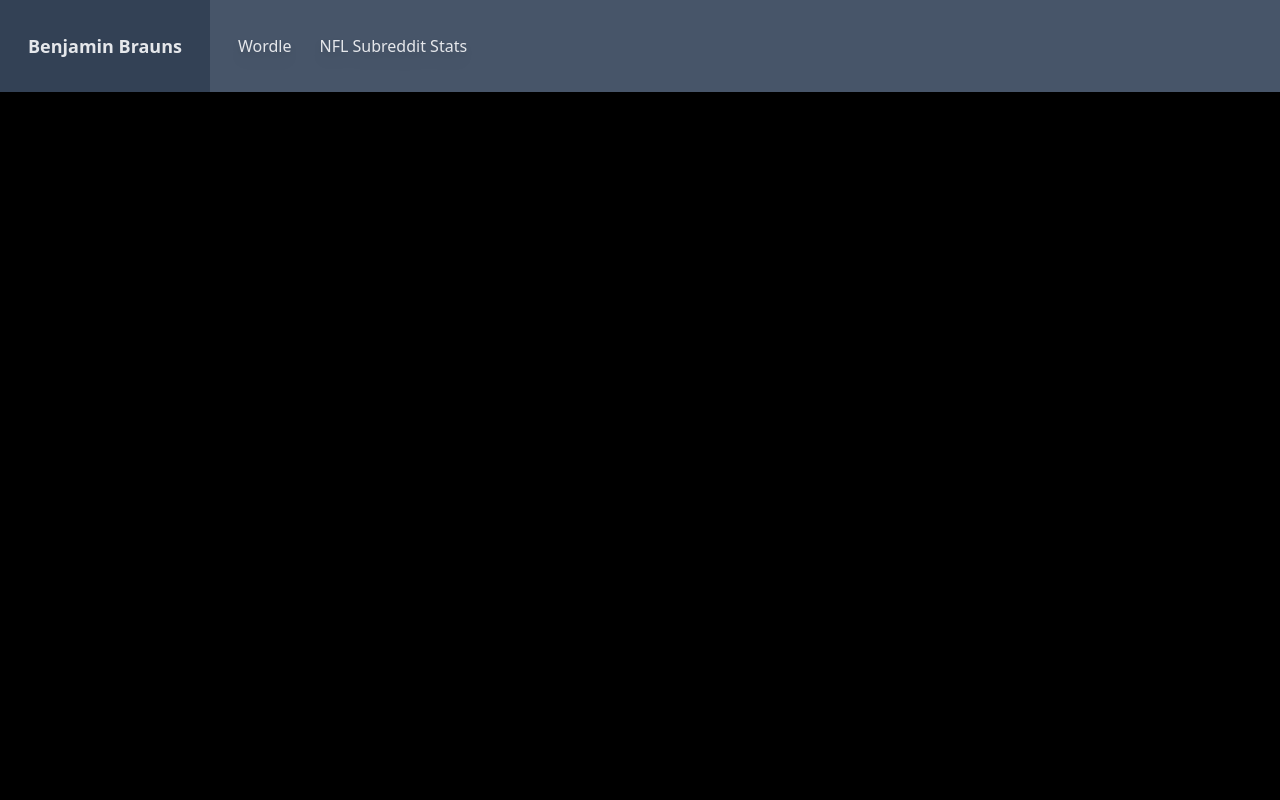
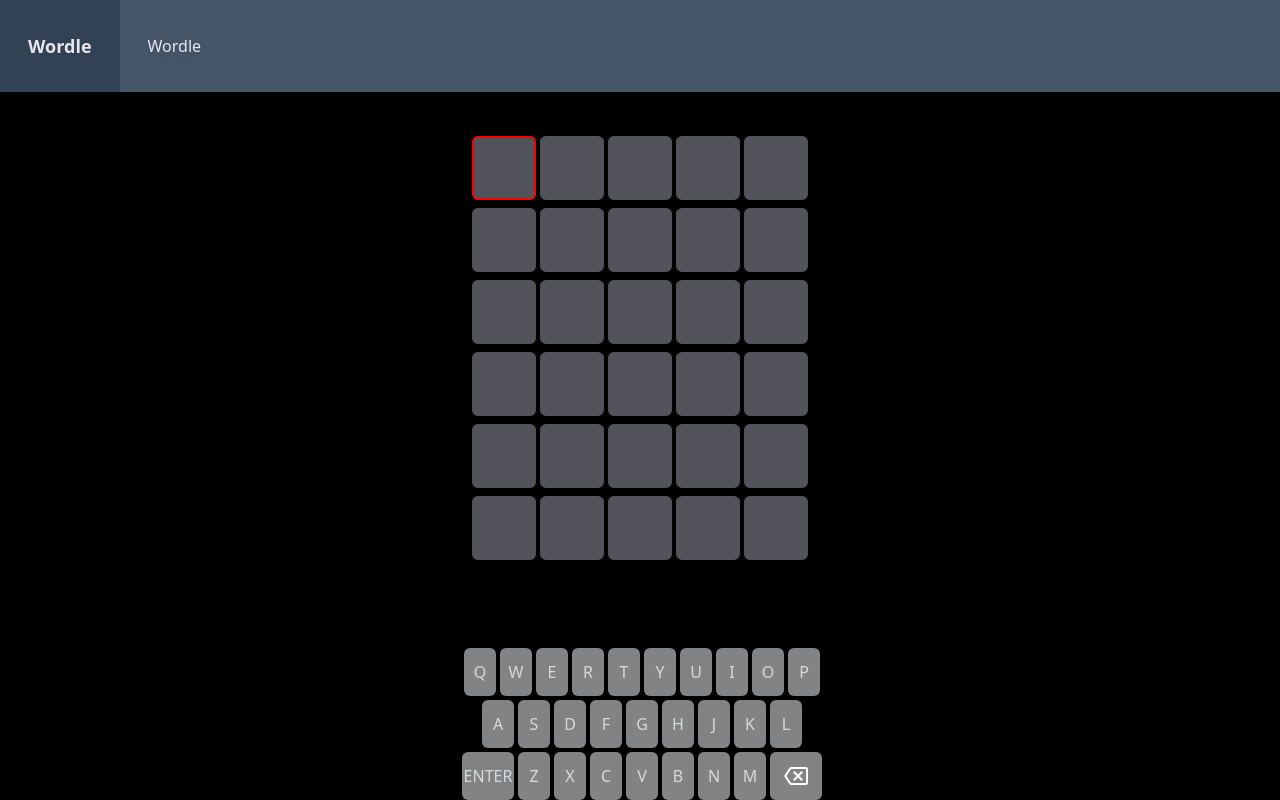
Before and after one commit to benbrauns/django-wordle, a Django app: page / in a window 1280 px wide. Run offline with Django 4.2, Linux system fonts and the light colour scheme; style sheets or scripts are compiled from the project's sources; some libraries are stand-ins or nearby versions.

Commit message:
added sixth row, removed other pages

```diff
--- a/theme/templates/base.html
+++ b/theme/templates/base.html
@@ -17,14 +17,14 @@
 							<!-- logo -->
 							<div class="hover:bg-slate-700 px-4">
 								<a href="../" class="flex items-center py-5 text-gray-200 text-lg">
-									<button class="font-bold py-3 px-3 rounded">Benjamin Brauns</button>
+									<button class="font-bold py-3 px-3 rounded">Wordle</button>
 								</a>
 							</div>
 
 							<!-- primary nav -->
 							<div class="hidden md:flex items-center space-x-1">
 								<a href="../wordle" class="py-5 px-3 text-gray-200 hover:bg-slate-700 py-3 px-2 rounded drop-shadow-lg">Wordle</a>
-								<a href="../nflsub" class="py-5 px-3 text-gray-200 hover:bg-slate-700 py-3 px-2 rounded drop-shadow-lg">NFL Subreddit Stats</a>
+								{% comment %} <a href="../nflsub" class="py-5 px-3 text-gray-200 hover:bg-slate-700 py-3 px-2 rounded drop-shadow-lg">NFL Subreddit Stats</a> {% endcomment %}
 							</div>
 						</div>
 
--- a/theme/templates/game.html
+++ b/theme/templates/game.html
@@ -86,6 +86,23 @@
             </div>
             <div class="flex bg-zinc-600 rounded-md font-bold text-stone-100 w-16 h-16 items-center justify-center border-2 border-zinc-600">
                 <p id="letter-55"></p>
+            </div>
+        </div>
+        <div id="row-6" class="py-1 flex space-x-1 place-content-center">
+            <div class="flex bg-zinc-600 rounded-md font-bold text-stone-100 w-16 h-16 items-center justify-center border-2 border-zinc-600">
+                <p id="letter-61"></p>
+            </div>
+            <div class="flex bg-zinc-600 rounded-md font-bold text-stone-100 w-16 h-16 items-center justify-center border-2 border-zinc-600">
+                <p id="letter-62"></p>
+            </div>
+            <div class="flex bg-zinc-600 rounded-md font-bold text-stone-100 w-16 h-16 items-center justify-center border-2 border-zinc-600">
+                <p id="letter-63"></p>
+            </div>
+            <div class="flex bg-zinc-600 rounded-md font-bold text-stone-100 w-16 h-16 items-center justify-center border-2 border-zinc-600">
+                <p id="letter-64"></p>
+            </div>
+            <div class="flex bg-zinc-600 rounded-md font-bold text-stone-100 w-16 h-16 items-center justify-center border-2 border-zinc-600">
+                <p id="letter-65"></p>
             </div>
         </div>
     </div>
--- a/wordle/views.py
+++ b/wordle/views.py
@@ -6,7 +6,7 @@ def home_view(request, *args, **kwargs):
     context = {
         'context_text':text,
     }
-    return render(request, 'home.html', context)
+    return render(request, 'game.html', context)
 
 def wordle_home_view(request, *args, **kwargs):
     text = "Wordle"
```
